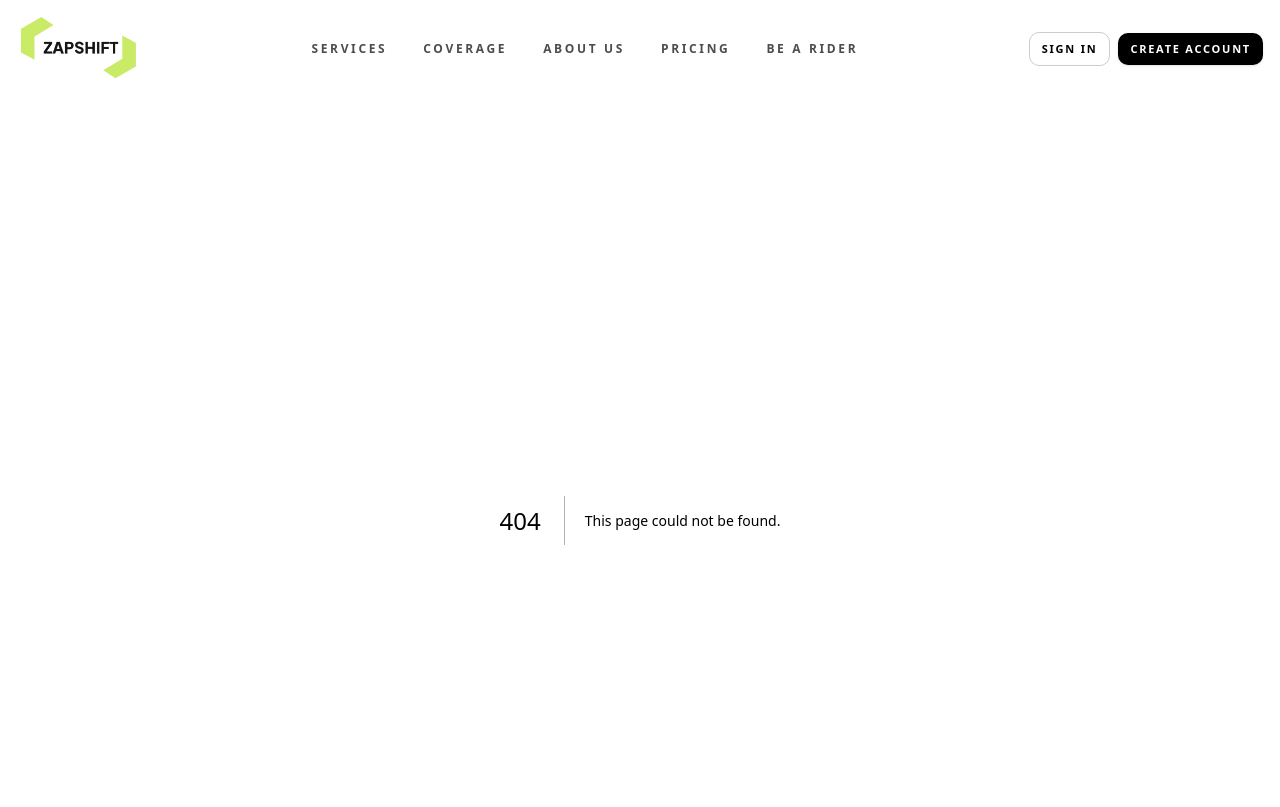
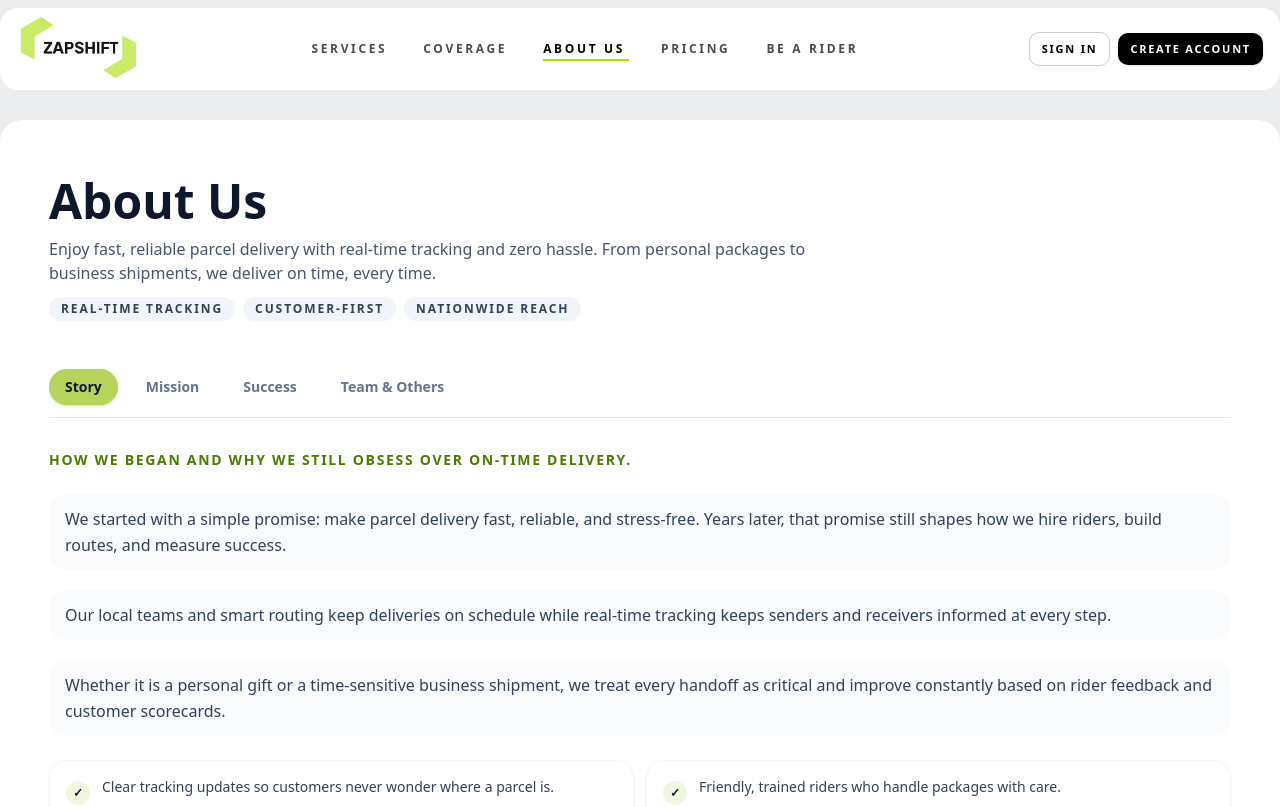
Before and after one commit to gmshimon/Zap_Shift, a Next.js app in the folder Zap_shift_frontend/: page /about-us in a window 1280 px wide. Before the commit this address had no page. Shown: the top 807 px of the page. Built offline with nearby package versions, Linux system fonts and the light colour scheme.

Commit message:
about us page done

```diff
--- /dev/null
+++ b/Zap_shift_frontend/app/about-us/page.tsx
@@ -0,0 +1,188 @@
+"use client";
+
+import { useState } from "react";
+
+type TabKey = "story" | "mission" | "success" | "team";
+
+type TabContent = {
+  key: TabKey;
+  label: string;
+  summary: string;
+  paragraphs: string[];
+  stats: { label: string; value: string }[];
+  focus: string[];
+};
+
+const tabs: TabContent[] = [
+  {
+    key: "story",
+    label: "Story",
+    summary: "How we began and why we still obsess over on-time delivery.",
+    paragraphs: [
+      "We started with a simple promise: make parcel delivery fast, reliable, and stress-free. Years later, that promise still shapes how we hire riders, build routes, and measure success.",
+      "Our local teams and smart routing keep deliveries on schedule while real-time tracking keeps senders and receivers informed at every step.",
+      "Whether it is a personal gift or a time-sensitive business shipment, we treat every handoff as critical and improve constantly based on rider feedback and customer scorecards.",
+    ],
+    stats: [
+      { label: "On-time deliveries", value: "98%" },
+      { label: "Avg. response time", value: "5 min" },
+      { label: "Weekly parcels moved", value: "12K+" },
+    ],
+    focus: [
+      "Clear tracking updates so customers never wonder where a parcel is.",
+      "Friendly, trained riders who handle packages with care.",
+      "Fast support that fixes issues before they become problems.",
+    ],
+  },
+  {
+    key: "mission",
+    label: "Mission",
+    summary: "Our purpose and the standards we hold ourselves to.",
+    paragraphs: [
+      "Our mission is to connect people and businesses with delivery that feels effortless. Speed matters, but so does confidence at every mile.",
+      "We design every process around transparency: real-time visibility, proactive communication, and a support team you can reach quickly.",
+      "We reinvest in rider safety, training, and tools so we can keep improving service while staying responsible to the communities we serve.",
+    ],
+    stats: [
+      { label: "Cities served", value: "50+" },
+      { label: "Repeat senders", value: "76%" },
+      { label: "Safety training hours", value: "1.2K/yr" },
+    ],
+    focus: [
+      "Build trust with predictable pickup and drop windows.",
+      "Operate responsibly with efficient routes and less waste.",
+      "Listen first, then ship better with every release and training cycle.",
+    ],
+  },
+  {
+    key: "success",
+    label: "Success",
+    summary: "Moments we are proud of and how we measure progress.",
+    paragraphs: [
+      "Consistency is our best marketing. Hitting delivery promises month after month is how we earned the loyalty of thousands of senders.",
+      "Operational playbooks keep us steady even when volume spikes. We review misses weekly and fix root causes, not just symptoms.",
+      "We celebrate wins like new coverage zones and happier receivers, but success to us is a steady curve of better service and faster answers.",
+    ],
+    stats: [
+      { label: "Customer CSAT", value: "4.8/5" },
+      { label: "Pickup reliability", value: "97%" },
+      { label: "New zones 2024", value: "18" },
+    ],
+    focus: [
+      "Keep commitments realistic, then beat them.",
+      "Use data to prevent delays, not just report them.",
+      "Keep humans in the loop for empathy where it matters.",
+    ],
+  },
+  {
+    key: "team",
+    label: "Team & Others",
+    summary: "The people and partners who make delivery smooth.",
+    paragraphs: [
+      "Our riders, support specialists, and ops leads work together to keep every handoff smooth. Training and mentorship keep skills sharp.",
+      "We partner with local hubs for faster pickups and greener last-mile routes, sharing standards so customers get a consistent experience.",
+      "Culture-wise, we value candor and care. When teams feel supported, customers feel it in every interaction.",
+    ],
+    stats: [
+      { label: "People across teams", value: "450+" },
+      { label: "Average tenure", value: "3.2 yrs" },
+      { label: "Local partners", value: "120+" },
+    ],
+    focus: [
+      "Invest in rider safety gear and fair routes.",
+      "Grow leaders from within through coaching and clear paths.",
+      "Partner only with hubs that match our service standards.",
+    ],
+  },
+];
+
+const AboutPage = () => {
+  const [activeTab, setActiveTab] = useState<TabKey>("story");
+  const content = tabs.find((tab) => tab.key === activeTab) ?? tabs[0];
+
+  return (
+    <section>
+      <div className="relative overflow-hidden rounded-3xl border border-white/60 bg-white ">
+        <div className="relative px-6 py-10 sm:px-10 lg:px-12 lg:py-14">
+          <div className="flex flex-col gap-4 lg:flex-row lg:items-start lg:justify-between">
+            <div className="max-w-3xl space-y-3">
+              <h1 className="text-3xl font-semibold text-slate-900 sm:text-4xl lg:text-5xl">
+                About Us
+              </h1>
+              <p className="text-sm text-slate-600 sm:text-base">
+                Enjoy fast, reliable parcel delivery with real-time tracking and zero hassle. From
+                personal packages to business shipments, we deliver on time, every time.
+              </p>
+              <div className="flex flex-wrap gap-2 text-xs font-semibold uppercase tracking-[0.16em] text-slate-500">
+                <span className="rounded-full bg-slate-100 px-3 py-1 text-slate-700">
+                  Real-time tracking
+                </span>
+                <span className="rounded-full bg-slate-100 px-3 py-1 text-slate-700">
+                  Customer-first
+                </span>
+                <span className="rounded-full bg-slate-100 px-3 py-1 text-slate-700">
+                  Nationwide reach
+                </span>
+              </div>
+            </div>
+          </div>
+
+          <div className="mt-10 space-y-8 sm:mt-12">
+            <div className="overflow-x-auto">
+              <div className="flex min-w-[320px] items-center gap-3 border-b border-slate-200 pb-3">
+                {tabs.map((tab) => {
+                  const isActive = tab.key === activeTab;
+                  return (
+                    <button
+                      key={tab.key}
+                      type="button"
+                      aria-pressed={isActive}
+                      onClick={() => setActiveTab(tab.key)}
+                      className={`whitespace-nowrap rounded-2xl px-4 py-2 text-sm font-semibold transition ${
+                        isActive
+                          ? "bg-[#b6d35e] text-slate-900 shadow-sm shadow-lime-500/30"
+                          : "text-slate-500 hover:bg-slate-50 hover:text-slate-800"
+                      }`}
+                    >
+                      {tab.label}
+                    </button>
+                  );
+                })}
+              </div>
+            </div>
+
+            <div className="grid gap-8 lg:grid-cols-[1.2fr,0.9fr] lg:items-start">
+              <div className="space-y-6">
+                <p className="text-sm font-semibold uppercase tracking-[0.12em] text-lime-700">
+                  {content.summary}
+                </p>
+                <div className="space-y-5 text-base leading-relaxed text-slate-700">
+                  {content.paragraphs.map((paragraph, index) => (
+                    <p key={index} className="rounded-2xl bg-slate-50/80 px-4 py-3">
+                      {paragraph}
+                    </p>
+                  ))}
+                </div>
+                <div className="grid gap-3 sm:grid-cols-2">
+                  {content.focus.map((item) => (
+                    <div
+                      key={item}
+                      className="flex items-start gap-3 rounded-2xl border border-slate-100 bg-white/80 p-4 shadow-sm shadow-slate-900/5"
+                    >
+                      <span className="mt-1 inline-flex h-6 w-6 items-center justify-center rounded-full bg-[#b6d35e]/20 text-xs font-semibold text-slate-900">
+                        ✓
+                      </span>
+                      <p className="text-sm text-slate-700">{item}</p>
+                    </div>
+                  ))}
+                </div>
+              </div>
+            </div>
+          </div>
+        </div>
+      </div>
+    </section>
+  );
+};
+
+export default AboutPage;
--- a/Zap_shift_frontend/components/Footer.tsx
+++ b/Zap_shift_frontend/components/Footer.tsx
@@ -6,7 +6,7 @@ import logo from "../public/assets/logo.png";
 const navItems = [
   { label: "Services", href: "#" },
   { label: "Coverage", href: "#" },
-  { label: "About Us", href: "#" },
+  { label: "About Us", href: "/about-us" },
   { label: "Pricing", href: "#" },
   { label: "Blog", href: "#" },
   { label: "Contact", href: "#" },
--- a/Zap_shift_frontend/components/Navbar/Navbar.tsx
+++ b/Zap_shift_frontend/components/Navbar/Navbar.tsx
@@ -9,7 +9,7 @@ import Image from "next/image";
 const navLinks = [
   { label: "Services", href: "/" },
   { label: "Coverage", href: "/doctors" },
-  { label: "About Us", href: "/services" },
+  { label: "About Us", href: "/about-us" },
   { label: "Pricing", href: "/appointment" },
   { label: "Be a Rider", href: "#contact", isHash: true },
 ];
```
